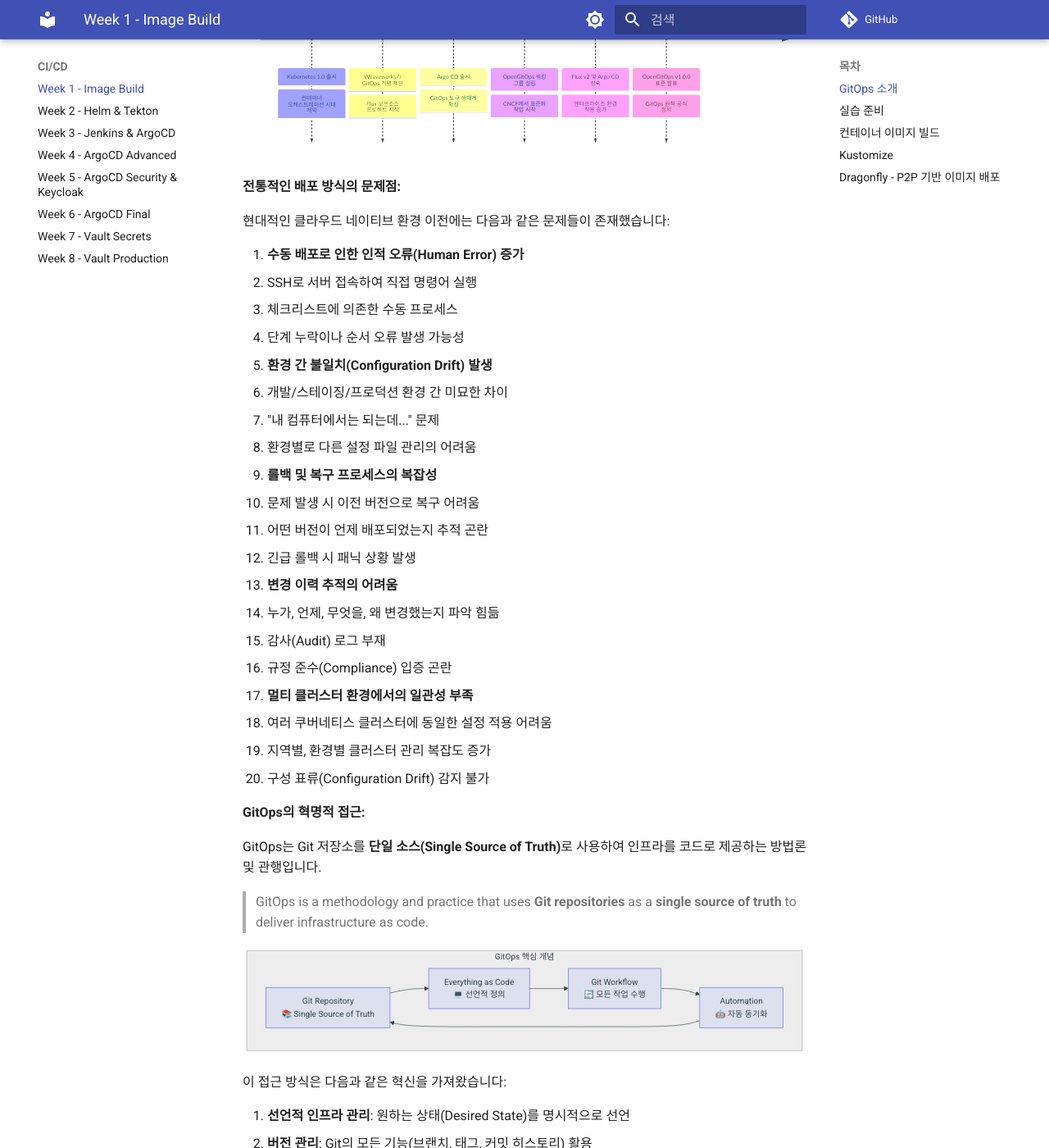
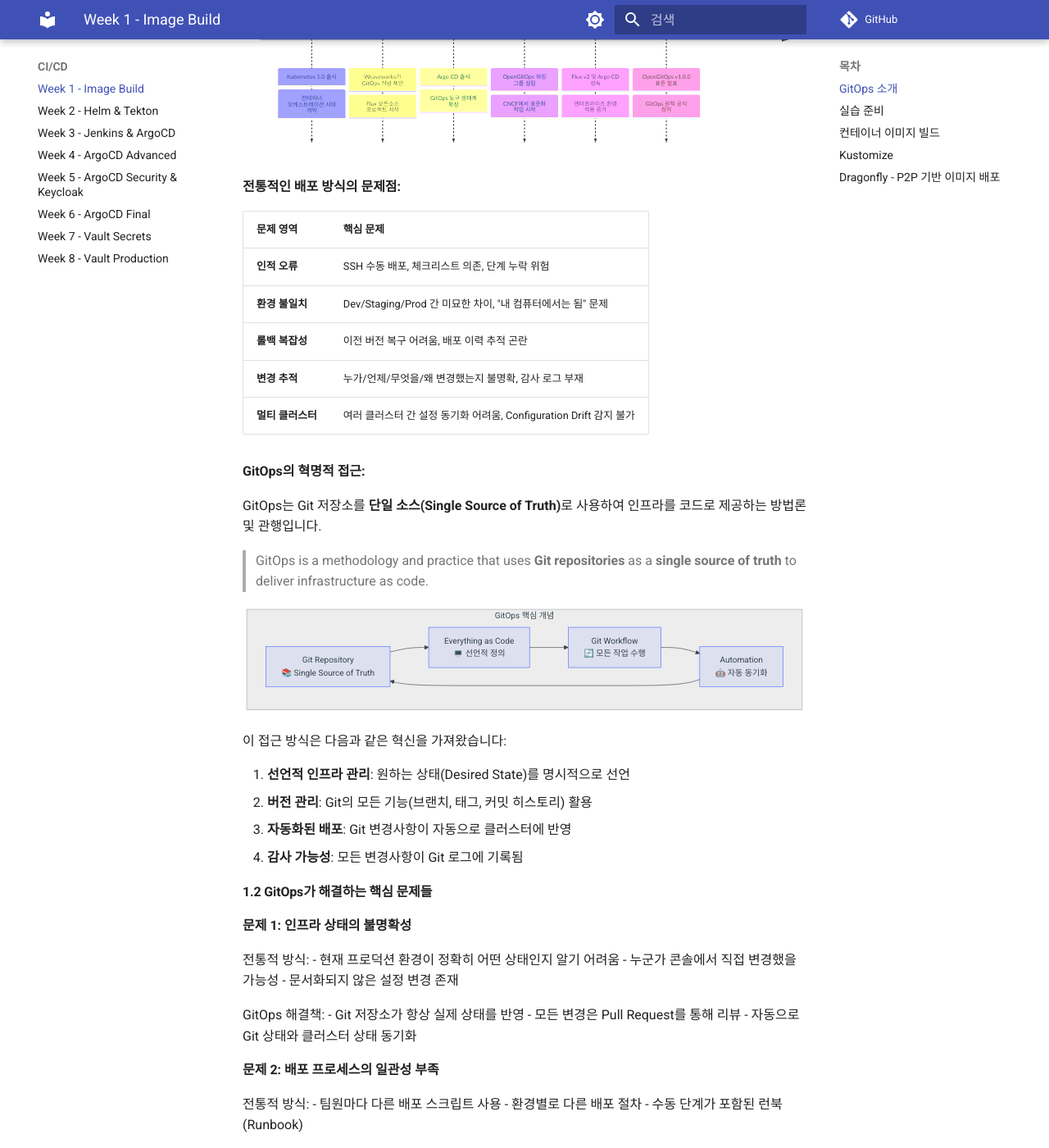
Before and after one commit to juwon8891/juwon8891.github.io, an MkDocs documentation site: the page built from docs/cicd/week1-image-build.md, in a window 1280 px wide and 1400 px high, scrolled down 644 px. Shown: the whole window at 82% size. Built offline with MkDocs 1.6.1 and Material for MkDocs 9.7.7, drawn with Linux system fonts in a browser that asks for light colours; comment, search, counter and statistics services are not loaded.

Commit message:
docs: Improve readability of traditional deployment problems section
Convert verbose nested bullet points to concise comparison table:
- 5 rows (Human Error, Config Drift, Rollback, Audit, Multi-cluster)
- Each problem condensed to 1-2 key points
- Removed redundant explanations

````diff
--- a/docs/cicd/week1-image-build.md
+++ b/docs/cicd/week1-image-build.md
@@ -32,32 +32,13 @@ timeline
 ```
 **전통적인 배포 방식의 문제점:**
 
-현대적인 클라우드 네이티브 환경 이전에는 다음과 같은 문제들이 존재했습니다:
-
-1. **수동 배포로 인한 인적 오류(Human Error) 증가**
-   - SSH로 서버 접속하여 직접 명령어 실행
-   - 체크리스트에 의존한 수동 프로세스
-   - 단계 누락이나 순서 오류 발생 가능성
-
-2. **환경 간 불일치(Configuration Drift) 발생**
-   - 개발/스테이징/프로덕션 환경 간 미묘한 차이
-   - "내 컴퓨터에서는 되는데..." 문제
-   - 환경별로 다른 설정 파일 관리의 어려움
-
-3. **롤백 및 복구 프로세스의 복잡성**
-   - 문제 발생 시 이전 버전으로 복구 어려움
-   - 어떤 버전이 언제 배포되었는지 추적 곤란
-   - 긴급 롤백 시 패닉 상황 발생
-
-4. **변경 이력 추적의 어려움**
-   - 누가, 언제, 무엇을, 왜 변경했는지 파악 힘듦
-   - 감사(Audit) 로그 부재
-   - 규정 준수(Compliance) 입증 곤란
-
-5. **멀티 클러스터 환경에서의 일관성 부족**
-   - 여러 쿠버네티스 클러스터에 동일한 설정 적용 어려움
-   - 지역별, 환경별 클러스터 관리 복잡도 증가
-   - 구성 표류(Configuration Drift) 감지 불가
+| 문제 영역 | 핵심 문제 |
+|----------|----------|
+| **인적 오류** | SSH 수동 배포, 체크리스트 의존, 단계 누락 위험 |
+| **환경 불일치** | Dev/Staging/Prod 간 미묘한 차이, "내 컴퓨터에서는 됨" 문제 |
+| **롤백 복잡성** | 이전 버전 복구 어려움, 배포 이력 추적 곤란 |
+| **변경 추적** | 누가/언제/무엇을/왜 변경했는지 불명확, 감사 로그 부재 |
+| **멀티 클러스터** | 여러 클러스터 간 설정 동기화 어려움, Configuration Drift 감지 불가 |
 
 **GitOps의 혁명적 접근:**
 
````
